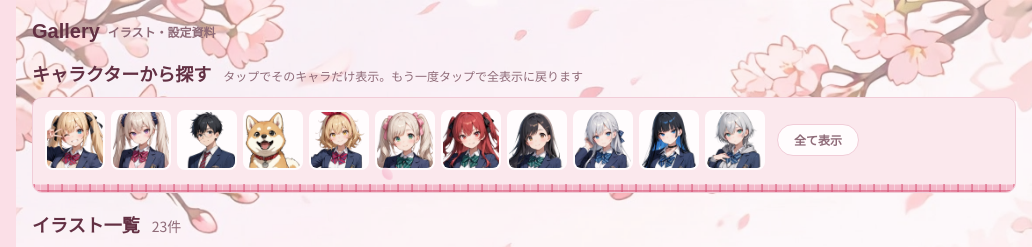
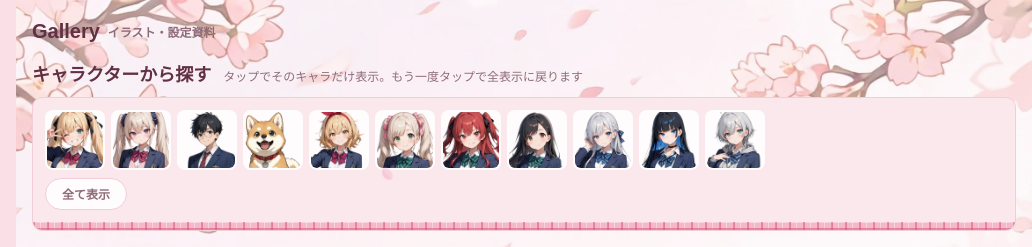
Before and after one commit to naoemon2525-jp/hidamari-hiroba, a plain HTML site: page index.html in a window 1280 px wide. Shown: the top 247 px of the page, 248-1280 px from the left. Drawn offline with Linux system fonts and the light colour scheme; a web font is replaced by a local one.

Commit message:
修正：Galleryのキャラ選択を2段構造に統一（上段アイコン列／下段に全て表示＋選択中キャラ名を左詰め）

```diff
--- a/assets/style.css
+++ b/assets/style.css
@@ -891,9 +891,17 @@ h3.block-title {
   flex-wrap: wrap;
   align-items: center;
   gap: 6px;
-  padding: 10px 10px 12px;
+  padding: 10px 10px 4px;
 }
-@media (min-width: 640px) { .face-row { padding: 12px 12px 14px; } }
+@media (min-width: 640px) { .face-row { padding: 12px 12px 6px; } }
+.face-subrow {
+  display: flex;
+  flex-wrap: wrap;
+  align-items: center;
+  gap: 10px;
+  padding: 2px 10px 10px;
+}
+@media (min-width: 640px) { .face-subrow { padding: 2px 12px 12px; } }
 .face-icon {
   position: relative;
   flex: 0 0 auto;
@@ -925,7 +933,6 @@ h3.block-title {
   display: flex;
   align-items: center;
   gap: 10px;
-  padding-left: 6px;
 }
 .face-selected {
   display: flex;
--- a/index.html
+++ b/index.html
@@ -103,6 +103,8 @@
               <button type="button" class="face-icon" data-face-tag="詩音ちゃん" aria-pressed="false" aria-label="詩音ちゃんのイラストだけを表示"><img src="images/faces/shion.webp" alt="詩音ちゃんの顔アイコン"></button>
               <button type="button" class="face-icon" data-face-tag="雫ちゃん" aria-pressed="false" aria-label="雫ちゃんのイラストだけを表示"><img src="images/faces/shizuku.webp" alt="雫ちゃんの顔アイコン"></button>
               <button type="button" class="face-icon" data-face-tag="若葉ちゃん" aria-pressed="false" aria-label="若葉ちゃんのイラストだけを表示"><img src="images/faces/wakaba.webp" alt="若葉ちゃんの顔アイコン"></button>
+            </div>
+            <div class="face-subrow">
               <span class="face-tail">
                 <button type="button" class="stage-showall" id="stage-showall">全て表示</button>
                 <span class="face-selected" id="face-selected" hidden></span>
```
